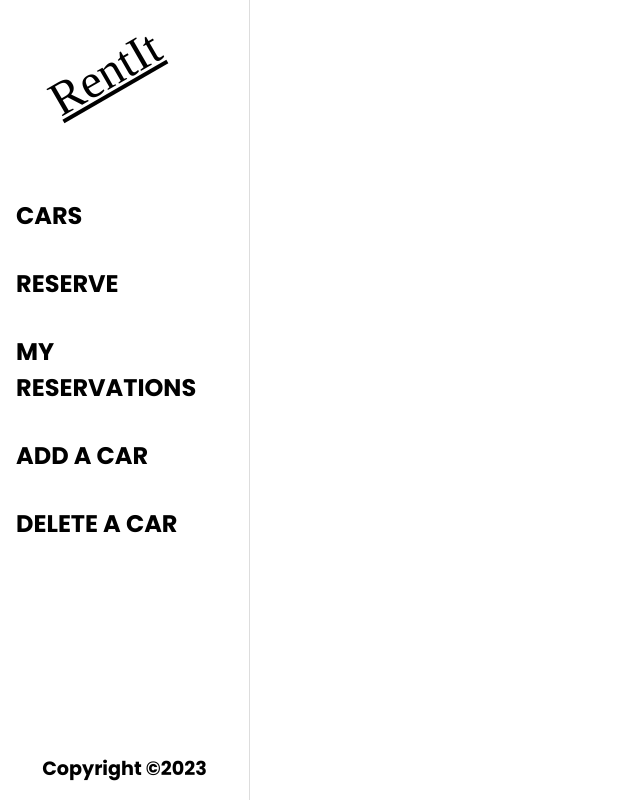
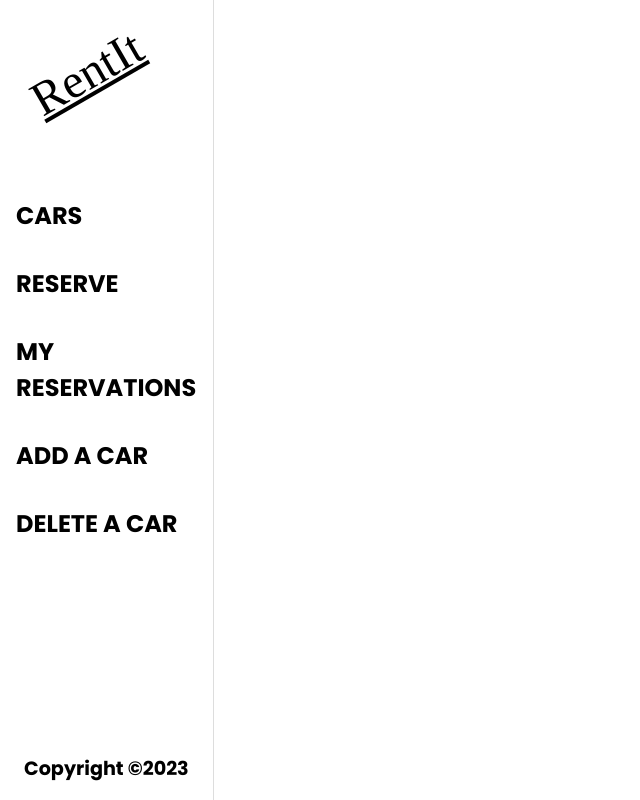
Before and after one commit to wassimchakib/Car-Rental-Front-End, a React (Create React App) app: page / in a window 1280 px wide. Shown: the whole page, without its empty margins (0-640 px from the left). Built offline with nearby package versions, Linux system fonts and the light colour scheme; a web font is replaced by a local one.

Commit message:
Fix navbar bug

```diff
--- a/src/App.css
+++ b/src/App.css
@@ -20,6 +20,6 @@ body {
   font-family: 'Poppins', sans-serif;
 }
 
-.container {
-  margin-left: 20%;
+#root {
+  display: flex;
 }
--- a/src/components/Navbar/index.css
+++ b/src/components/Navbar/index.css
@@ -1,6 +1,4 @@
 .navbar {
-  position: fixed;
-  width: 20%;
   height: 100vh;
   border-right: 1px solid rgba(128, 128, 128, 0.267);
   max-width: 250px;
```
